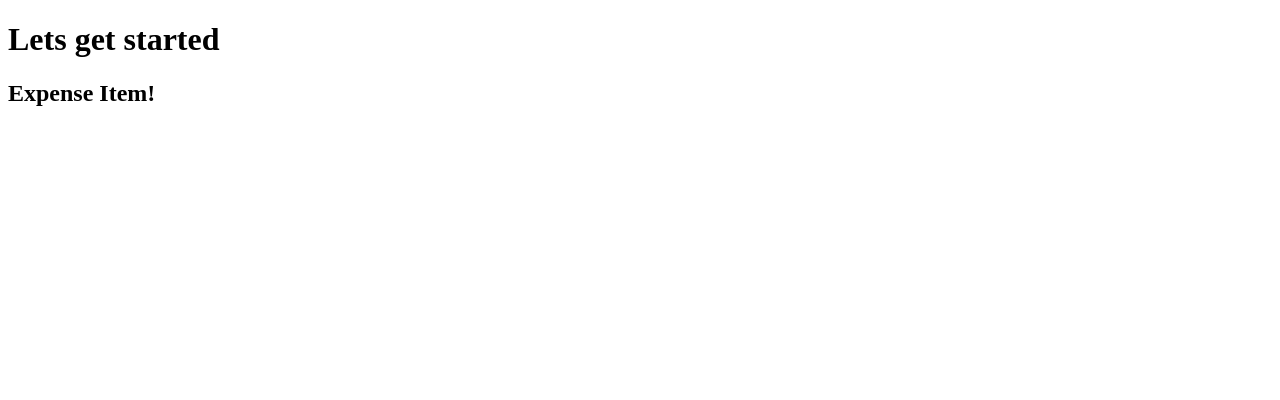
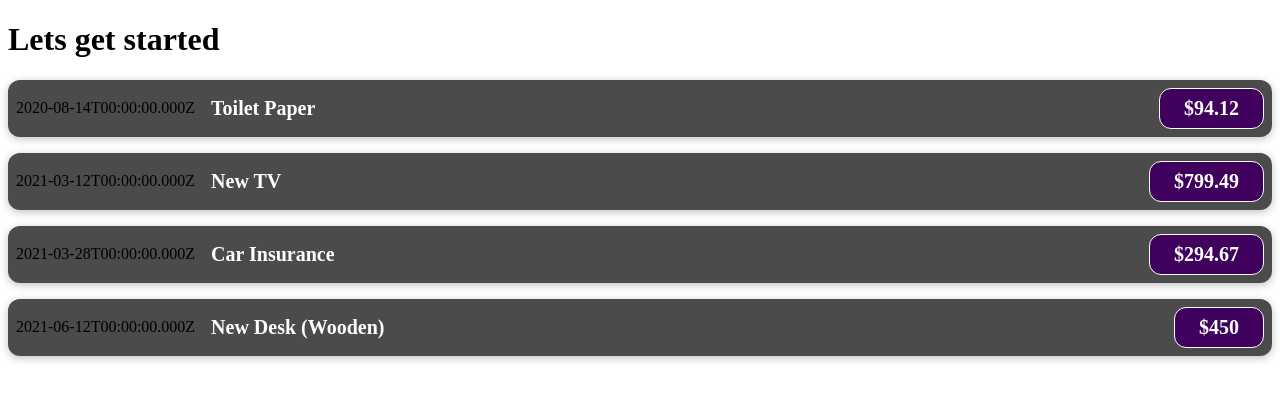
Before and after one commit to alishajain/learning_react, a React (Create React App) app: page / in a window 1280 px wide. Shown: the top 400 px of the page. Built offline with nearby package versions, Linux system fonts and the light colour scheme.

Commit message:
Added styling

```diff
--- a/src/App.js
+++ b/src/App.js
@@ -2,10 +2,50 @@
 import ExpenseItem from './components/ExpenseItem';
 
 export default function App() {
+  const expenses = [
+    {
+      id: 'e1',
+      title: 'Toilet Paper',
+      amount: 94.12,
+      date: new Date(2020, 7, 14),
+    },
+    { id: 'e2', title: 'New TV', amount: 799.49, date: new Date(2021, 2, 12) },
+    {
+      id: 'e3',
+      title: 'Car Insurance',
+      amount: 294.67,
+      date: new Date(2021, 2, 28),
+    },
+    {
+      id: 'e4',
+      title: 'New Desk (Wooden)',
+      amount: 450,
+      date: new Date(2021, 5, 12),
+    },
+  ];
   return (
     <div>
       <h1>Lets get started</h1>
-      <ExpenseItem></ExpenseItem>
+      <ExpenseItem
+        title={expenses[0].title}
+        amount={expenses[0].amount}
+        date={expenses[0].date}
+      ></ExpenseItem>
+      <ExpenseItem
+        title={expenses[1].title}
+        amount={expenses[1].amount}
+        date={expenses[1].date}
+      ></ExpenseItem>
+      <ExpenseItem
+        title={expenses[2].title}
+        amount={expenses[2].amount}
+        date={expenses[2].date}
+      ></ExpenseItem>
+      <ExpenseItem
+        title={expenses[3].title}
+        amount={expenses[3].amount}
+        date={expenses[3].date}
+      ></ExpenseItem>
     </div>
   );
 }
--- /dev/null
+++ b/src/components/ExpenseItem.css
@@ -0,0 +1,56 @@
+.expense-item {
+  display: flex;
+  justify-content: space-between;
+  align-items: center;
+  box-shadow: 0 2px 8px rgba(0, 0, 0, 0.25);
+  padding: 0.5rem;
+  margin: 1rem 0;
+  border-radius: 12px;
+  background-color: #4b4b4b;
+}
+
+.expense-item__description {
+  display: flex;
+  flex-direction: column;
+  gap: 1rem;
+  align-items: flex-end;
+  flex-flow: column-reverse;
+  justify-content: flex-start;
+  flex: 1;
+}
+
+.expense-item h2 {
+  color: #3a3a3a;
+  font-size: 1rem;
+  flex: 1;
+  margin: 0 1rem;
+  color: white;
+}
+
+.expense-item__price {
+  font-size: 1rem;
+  font-weight: bold;
+  color: white;
+  background-color: #40005d;
+  border: 1px solid white;
+  padding: 0.5rem;
+  border-radius: 12px;
+}
+
+@media (min-width: 580px) {
+  .expense-item__description {
+    flex-direction: row;
+    align-items: center;
+    justify-content: flex-start;
+    flex: 1;
+  }
+
+  .expense-item__description h2 {
+    font-size: 1.25rem;
+  }
+
+  .expense-item__price {
+    font-size: 1.25rem;
+    padding: 0.5rem 1.5rem;
+  }
+}
--- a/src/components/ExpenseItem.js
+++ b/src/components/ExpenseItem.js
@@ -1,5 +1,13 @@
-function Expenseitem() {
-  return <h2>Expense Item!</h2>
+import "./ExpenseItem.css"
+function ExpenseItem(props) {
+  return (<div className="expense-item">
+            <div>{props.date.toISOString()}</div>
+            <div className="expense-item__description">
+              <h2>{props.title}</h2>
+              <div className="expense-item__price">${props.amount}</div>
+            </div>
+  </div>
+  );
 }
 
-export default Expenseitem;
+export default ExpenseItem;
```
